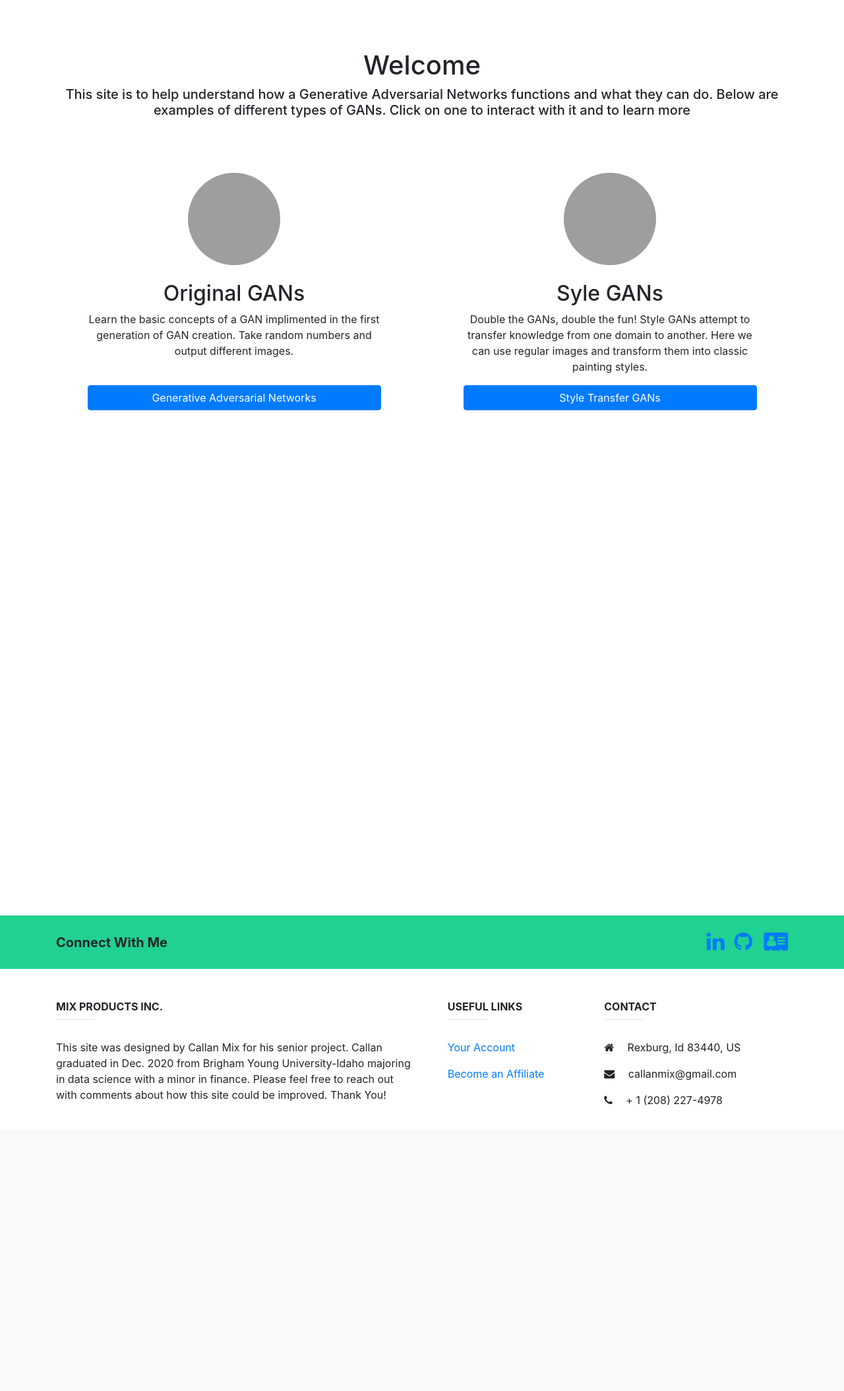
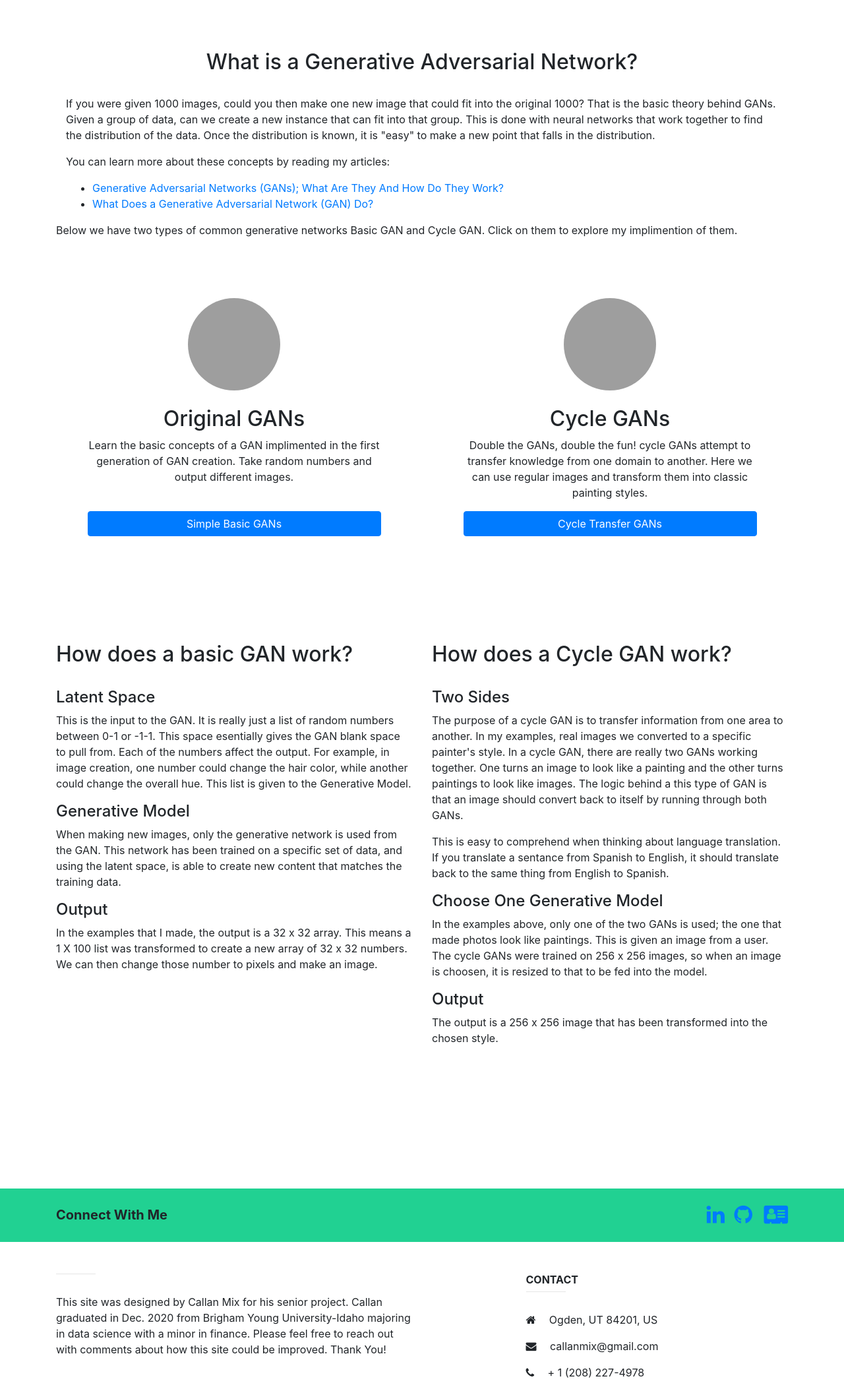
Before and after one commit to Callanmix/GAN_Web_App, a Django app: page / in a window 1280 px wide. Shown: the part 56-2165 px from the top of the page at 66% size. Before the commit the page ends 1732 px from the top, so only its background shows below. Run offline with Django 3.2, Linux system fonts and the light colour scheme; parts of the project's set-up code (start-up, migrations or seed data) failed here and were passed over; some libraries are stand-ins or nearby versions; grey boxes are pictures that could not be loaded.

Commit message:
Added descriptions and new models

```diff
--- a/GANs_App/views.py
+++ b/GANs_App/views.py
@@ -29,7 +29,6 @@ logging.getLogger("tensorflow").setLevel(logging.ERROR)
 2 = INFO and WARNING messages are not printed
 3 = INFO, WARNING, and ERROR messages are not printed
 """
-from tensorflow.keras.models import load_model
 import tflite_runtime.interpreter as tflite
 from PIL import Image
 import numpy as np
@@ -37,22 +36,15 @@ import io, base64, os
 
 
 
-
 #########################################
 ## Look in Tensorflow models and add new ones
 #########################################
+
 for thing in os.listdir('Tensorflow_Models'):
     MLAlgorithm.objects.get_or_create(
         file_location = os.path.join('Tensorflow_Models', thing),
         name = thing.split('.')[0]
     )
-
-## Path To Generator
-car_horse_gen_path = MLAlgorithm.objects.get(name='Car_Horse_Generator').file_location
-## Load Model first to decrease load times
-car_horse_model = load_model(car_horse_gen_path, compile=False)
-
-
 
 #######################################
 ## Necessary Functions
@@ -282,22 +274,32 @@ def style_gan_image_upload_view(request, *args, **kwargs):
     }
     return render(request, "choose_file_for_style_gan.html", my_context)
 
-def car_horse_generator_view(request, *args, **kwargs): # test of car horse generator
-    ## Use model to generate new image from random inputs
-    car_horse_gen = MLAlgorithm.objects.get(name='Car_Horse_Generator')
-    car_horse_gen_input_size = eval(car_horse_gen.model_input_size)
-
+def basic_gan_output_view(request, style, *args, **kwargs): # test of car horse generator
+    ############### Load Model ######################
+    generator_object = MLAlgorithm.objects.get(name=style)
+    gen_input_size = eval(generator_object.model_input_size)
+    gen_ouput_size = eval(generator_object.model_output_size)
+    gen_path = generator_object.file_location
+    model, model_details = get_model(
+            gen_path,
+            input_shape= gen_input_size,
+            output_shape= gen_ouput_size
+        )
+    #######################################
     img = de_normalize(
-        car_horse_model(
-            np.random.normal(size=car_horse_gen_input_size),
-            training = False)[0]
+        make_predictions_with_tflite(
+            model,
+            model_details,
+            np.array(
+                np.random.normal(size=gen_input_size),
+                dtype = np.float32
+            )
         )
-    img = img.numpy()
+    )
     img = img.astype(np.uint8)
 
     ## Convert array to jpeg
     img = Image.fromarray(img)      # Image object
-    img = img.resize((400,400))
     buf = io.BytesIO()              # Creat temp folder
     img.save(buf, format='JPEG')    # Save in that folder
     byte_im = buf.getvalue()        # Get Out of folder
@@ -308,9 +310,11 @@ def car_horse_generator_view(request, *args, **kwargs): # test of car horse gene
     my_context = {
         'image': img
     }
-    return render(request, "car_horse.html", my_context)
+    return render(request, "basic_gan_output.html", my_context)
 
-
+def basic_gans(request, *args, **kwargs):
+    my_context = {}
+    return render(request, "basic_gan_page.html", my_context)
 
 
 ##########################################
--- a/GANs_Project/urls.py
+++ b/GANs_Project/urls.py
@@ -25,7 +25,9 @@ urlpatterns = [
     path('', views.home_view, name='home'), # home page
     path('admin/', admin.site.urls), #admin page
 
-    path("car_horse_gen/", views.car_horse_generator_view, name="CarHorse"), # Test of Car Horse Generator
+
+    path("basic_gans/", views.basic_gans, name="BasicGan"),
+    path("basic_gan_output/<str:style>/", views.basic_gan_output_view, name="basic_gan_output"), # Test of Car Horse Generator
     path("upload_image/", views.image_upload_view, name="image_upload"), #
     path("upload_image_for_style_gan/", views.style_gan_image_upload_view, name="style_gan_upload"),
     path("change_image/<int:image_id>/<str:style>/", views.image_transformation_view, name="image_change"),
--- a/templates/home.html
+++ b/templates/home.html
@@ -5,45 +5,111 @@
     {% include 'templates\navbar.html' %}
     <div style="height: 75px;"></div>
 
-    <div class="container text-center">
-      <h1>Welcome</h1>
-      <div class="">
-        <h5>
-          This site is to help understand how a Generative Adversarial Networks functions and what they can do. Below are examples of different types of GANs. Click on one to interact with it and to learn more
-        </h5>
+    <div class="container">
+      <div class="container">
+        <h2 class="text-center">What is a Generative Adversarial Network?</h2><br>
+        <p>
+            If you were given 1000 images, could you then make one new image that could fit into the original 1000? That is the basic theory behind GANs. Given a group of data, can we create a new instance that can fit into that group. This is done with neural networks that work together to find the distribution of the data. Once the distribution is known, it is "easy" to make a new point that falls in the distribution.
+        </p>
+        <p>
+            You can learn more about these concepts by reading my articles:
+        </p>
+        <ul>
+            <li>
+                <a href="https://callanmix.github.io/blog_posts/What_Are_GANs.html" target="blank_">Generative Adversarial Networks (GANs); What Are They And How Do They Work?</a>
+            </li>
+            <li>
+                <a href="https://callanmix.github.io/blog_posts/How_Do_GANs_Work.html" target="blank_">What Does a Generative Adversarial Network (GAN) Do?</a>
+            </li>
+        </ul>
+      </div>
+      <div>
+        <p>
+          Below we have two types of common generative networks Basic GAN and Cycle GAN. Click on them to explore my implimention of them.
+        </p>
       </div>
     </div>
     <div style="height: 75px;"></div>
-    <div class="container text-center">
-        <div class="row d-flex justify-content-around">
+    <div class="container">
+      <div class="row d-flex justify-content-around text-center">
 
         <div class="col-lg-5">
-              <img class="rounded-circle" src="https://cdn.pixabay.com/photo/2015/09/09/16/05/forest-931706_960_720.jpg" alt="Generic placeholder image" width="140" height="140"><br><br>
+          <img class="rounded-circle" src="https://cdn.pixabay.com/photo/2020/11/26/07/43/wapiti-5778159_960_720.jpg" alt="Generic placeholder image" width="140" height="140"><br><br>
           <h2>Original GANs</h2>
           <p>Learn the basic concepts of a GAN implimented in the first generation of GAN creation. Take random numbers and output different images.</p>
         </div><!-- /.col-lg-4 -->
 
         <div class="col-lg-5">
-              <img class="rounded-circle" src="https://cdn.pixabay.com/photo/2015/09/09/16/05/forest-931706_960_720.jpg" alt="Generic placeholder image" width="140" height="140"><br><br>
-              <h2>Syle GANs</h2>
-              <p>Double the GANs, double the fun! Style GANs attempt to transfer knowledge from one domain to another. Here we can use regular images and transform them into classic painting styles.</p>
+          <img class="rounded-circle" src="https://cdn.pixabay.com/photo/2016/03/09/20/32/image-1247354_960_720.jpg" alt="Generic placeholder image" width="140" height="140"><br><br>
+          <h2>Cycle GANs</h2>
+          <p>Double the GANs, double the fun! cycle GANs attempt to transfer knowledge from one domain to another. Here we can use regular images and transform them into classic painting styles.</p>
         </div><!-- /.col-lg-4 -->
-
       </div>
       <div class="row d-flex justify-content-around">
-
         <div class="col-lg-5">
-              <p><a class="btn btn-primary btn-block" href="car_horse_gen/" role="button">Generative Adversarial Networks</a></p>
+          <p><a class="btn btn-primary btn-block" href="basic_gans/" role="button">Simple Basic GANs</a></p>
         </div><!-- /.col-lg-4 -->
 
         <div class="col-lg-5">
-              <p><a class="btn btn-primary btn-block" href="upload_image_for_style_gan/" role="button">Style Transfer GANs</a></p>
+          <p><a class="btn btn-primary btn-block" href="upload_image_for_style_gan/" role="button">Cycle Transfer GANs</a></p>
+        </div><!-- /.col-lg-4 -->
+      </div>
+
+      <br><br><br><br><br><br>
+
+      <div class="row d-flex justify-content-around">
+
+        <div class="col-lg-6">
+          <h2>How does a basic GAN work?</h2><br>
+          <span>
+              <h4>Latent Space</h4>
+              <p>
+                  This is the input to the GAN. It is really just a list of random numbers between 0-1 or -1-1. This space esentially gives the GAN blank space to pull from. Each of the numbers affect the output. For example, in image creation, one number could change the hair color, while another could change the overall hue. This list is given to the Generative Model.
+              </p>
+          </span>
+          <span>
+              <h4>Generative Model</h4>
+              <p>
+                  When making new images, only the generative network is used from the GAN. This network has been trained on a specific set of data, and using the latent space, is able to create new content that matches the training data.
+              </p>
+          </span>
+          <span>
+              <h4>Output</h4>
+              <p>
+                  In the examples that I made, the output is a 32 x 32 array. This means a 1 X 100 list was transformed to create a new array of 32 x 32 numbers. We can then change those number to pixels and make an image.
+              </p>
+          </span>
         </div><!-- /.col-lg-4 -->
 
-          </div>
+        <div class="col-lg-6">
+          <h2>How does a Cycle GAN work?</h2><br>
+          <span>
+              <h4>Two Sides</h4>
+              <p>
+                  The purpose of a cycle GAN is to transfer information from one area to another. In my examples, real images we converted to a specific painter's style. In a cycle GAN, there are really two GANs working together. One turns an image to look like a painting and the other turns paintings to look like images. The logic behind a this type of GAN is that an image should convert back to itself by running through both GANs.
+              </p>
+              <p>
+                This is easy to comprehend when thinking about language translation. If you translate a sentance from Spanish to English, it should translate back to the same thing from English to Spanish.
+              </p>
+          </span>
+          <span>
+              <h4>Choose One Generative Model</h4>
+              <p>
+                  In the examples above, only one of the two GANs is used; the one that made photos look like paintings. This is given an image from a user. The cycle GANs were trained on 256 x 256 images, so when an image is choosen, it is resized to that to be fed into the model.
+              </p>
+          </span>
+          <span>
+              <h4>Output</h4>
+              <p>
+                  The output is a 256 x 256 image that has been transformed into the chosen style.
+              </p>
+          </span>
+        </div><!-- /.col-lg-4 -->
       </div>
 
-    <div style="height: 750px;"></div>
+    </div>
+
+    <div style="height: 200px;"></div>
     {% include 'templates\footer.html' %}
 
 {% endblock %}
--- a/templates/templates/footer.html
+++ b/templates/templates/footer.html
@@ -49,7 +49,6 @@
             <div class="col-md-6 col-lg-4 col-xl-6 mb-4">
 
                 <!-- Content -->
-                <h6 class="text-uppercase font-weight-bold">Mix Products Inc.</h6>
                 <hr class="teal accent-3 mb-4 mt-0 d-inline-block mx-auto" style="width: 60px;">
                 <p>This site was designed by Callan Mix for his senior project.
                     Callan graduated in Dec. 2020 from Brigham Young University-Idaho majoring in
@@ -59,21 +58,6 @@
             </div>
             <!-- Grid column -->
 
-            <!-- Grid column -->
-            <div class="col-md-3 col-lg-2 col-xl-2 mx-auto mb-4">
-
-                <!-- Links -->
-                <h6 class="text-uppercase font-weight-bold">Useful links</h6>
-                <hr class="teal accent-3 mb-4 mt-0 d-inline-block mx-auto" style="width: 60px;">
-                <p>
-                    <a class="dark-grey-text" href="#!">Your Account</a>
-                </p>
-                <p>
-                    <a class="dark-grey-text" href="#!">Become an Affiliate</a>
-                </p>
-
-            </div>
-            <!-- Grid column -->
 
             <!-- Grid column -->
             <div class="col-md-4 col-lg-3 col-xl-3 mx-auto mb-md-0 mb-4">
@@ -82,7 +66,7 @@
                 <h6 class="text-uppercase font-weight-bold">Contact</h6>
                 <hr class="teal accent-3 mb-4 mt-0 d-inline-block mx-auto" style="width: 60px;">
                 <p>
-                    <i class="fa fa-home mr-3"></i> Rexburg, Id 83440, US</p>
+                    <i class="fa fa-home mr-3"></i> Ogden, UT 84201, US</p>
                 <p>
                     <i class="fa fa-envelope mr-3"></i> callanmix@gmail.com</p>
                 <p>
```
Also changed, not shown: GANs_Project/settings.py (+7 -5 lines), docker-compose.yml (added, +18 -0 lines), requirements.txt (+2 -6 lines), requirments.txt (deleted, +0 -44 lines), templates/basic_gan_output.html (added, +52 -0 lines), templates/basic_gan_page.html (+32 -1 lines), templates/car_horse.html (deleted, +0 -26 lines), GANs_App/migrations/0004_auto_20201204_1642.py (added), db.sqlite3, media/media/Capture.JPG (deleted), media/media/photo.jpg (deleted), 3 other files. Lines whose indentation alone changed are shown as unchanged.
